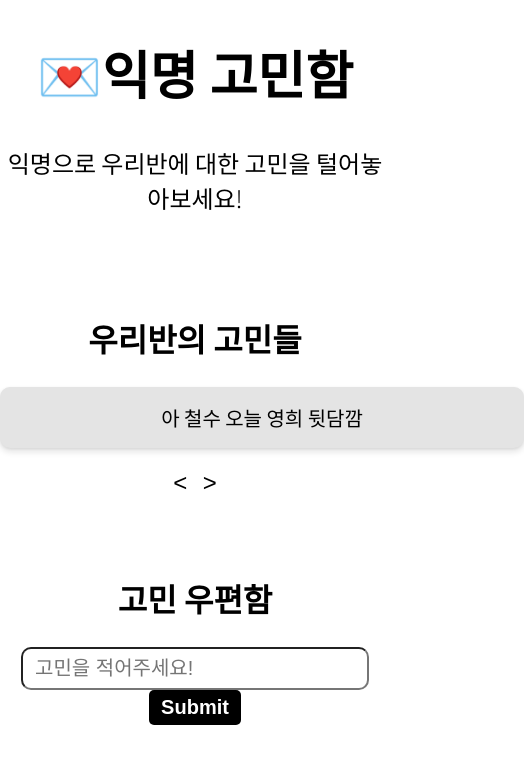
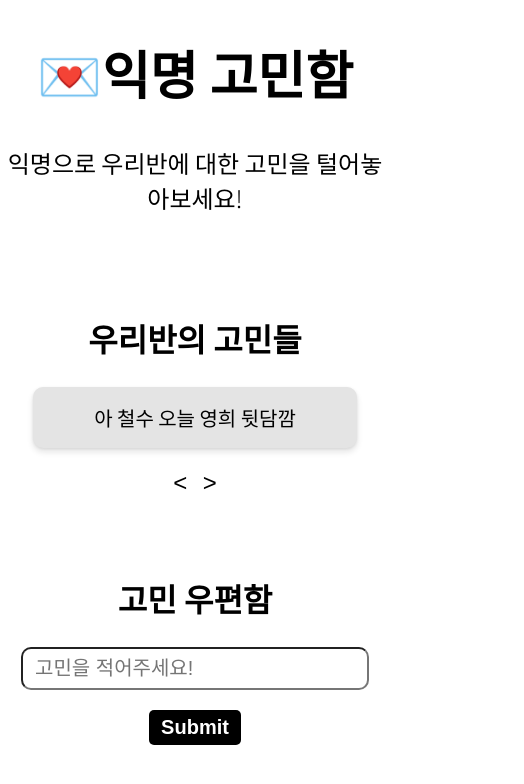
Before and after one commit to DevMacho/yenoProject, a plain HTML site: page index.html in a window 390 px wide. Shown: the whole page, 524 px wide, since content can reach past the window. Drawn offline with Linux system fonts and the light colour scheme.

Commit message:
reponsive

```diff
--- a/style.css
+++ b/style.css
@@ -65,3 +65,12 @@ button {
 	padding: 6px 12px;
 	font-weight: 800;
 }
+
+@media only screen and (max-width: 414px) {
+	#text {
+		width: 15em;
+	}
+	#submit {
+		margin-top: 20px;
+	}
+}
```
